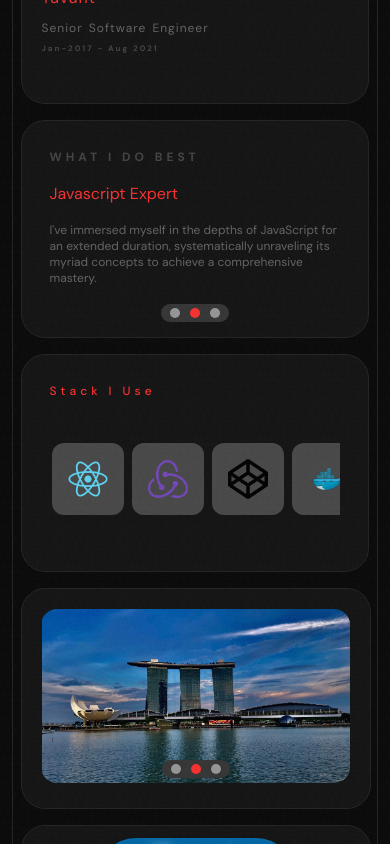
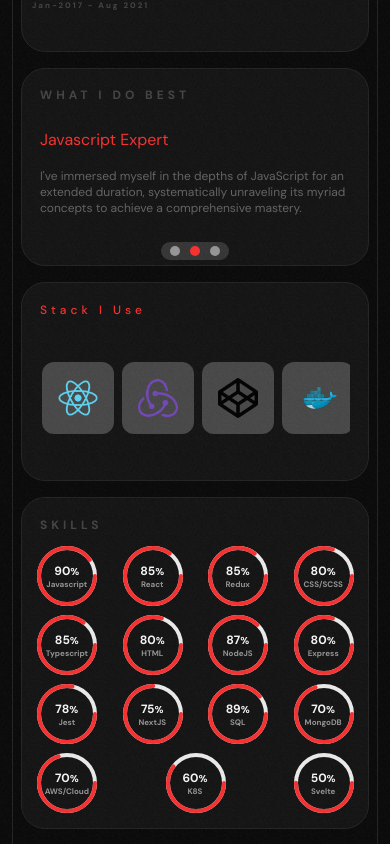
Before and after one commit to shreykr2802/bento-box-crispy, a SvelteKit app: page /about in a window 390 px wide. Shown: the part 980-1824 px from the top of the page. Built offline with nearby package versions, Linux system fonts and the light colour scheme.

Commit message:
UI fixes

```diff
--- /dev/null
+++ b/src/component/atoms/CircleProgress.svelte
@@ -0,0 +1,85 @@
+<script>
+	export let skillPercentage;
+    export let skillName;
+</script>
+
+<div class="box" style="--skillPercentage: {skillPercentage}">
+	<div class="percent">
+		<svg>
+			<circle cx="28" cy="28" r="28"></circle>
+			<circle cx="28" cy="28" r="28"></circle>
+		</svg>
+		<div class="num">
+			<h2>{skillPercentage}<span>%</span></h2>
+			<span class="text">{skillName}</span>
+		</div>
+	</div>
+</div>
+
+<style lang="scss">
+	.box {
+		display: flex;
+		justify-content: center;
+		align-items: center;
+		position: relative;
+		flex-direction: column;
+		transition: transform 0.2s;
+		.percent {
+			width: 65px;
+			height: 65px;
+			position: relative;
+			svg {
+				width: 65px;
+				height: 65px;
+				position: relative;
+				circle {
+					width: 65px;
+					height: 65px;
+					fill: none;
+					stroke-width: 4;
+					stroke: #000;
+					transform: translate(5px, 5px);
+					stroke-dasharray: 176;
+					stroke-dashoffset: 176;
+					stroke-linecap: round;
+
+					&:nth-child(1) {
+						stroke-dashoffset: 0;
+						stroke: #f3f3f3;
+					}
+					&:nth-child(2) {
+						stroke-dashoffset: calc(176 - (176 * var(--skillPercentage)) / 100);
+						stroke: var(--color-red-neon);
+					}
+				}
+			}
+			.num {
+				top: 0;
+				left: 0;
+				width: 100%;
+				height: 100%;
+				display: flex;
+				flex-direction: column;
+				justify-content: center;
+				align-items: center;
+				position: absolute;
+				color: #fff;
+
+				h2 {
+					font-size: 12px;
+					margin: 0;
+					padding: 0;
+					span {
+						font-size: 10px;
+					}
+				}
+				.text {
+                    font-size: 8px;
+					padding:  0;
+					color: #999;
+					font-weight: 700;
+				}
+			}
+		}
+	}
+</style>
--- a/src/component/molecule/About/AboutContent.svelte
+++ b/src/component/molecule/About/AboutContent.svelte
@@ -6,6 +6,7 @@
 	import Outside2 from '$lib/images/Outside2.webp';
 	import Outside3 from '$lib/images/Outside3.webp';
 	import DarkLightMode from '../../atoms/DarkLightMode.svelte';
+	import CircleProgress from '../../atoms/CircleProgress.svelte';
 
 	const slidesToDisplay = [
 		{
@@ -106,12 +107,40 @@
 						<Carousel slidesToDisplay={imagesToDisplay} showButtons={false} />
 					</section>
 				</div>
+				<div class="box7">
+					<section>
+						<h5 class="box-sub-title">SKILLS</h5>
+						<div class="skills">
+							<CircleProgress skillPercentage={90} skillName="Javascript" />
+							<CircleProgress skillPercentage={85} skillName="React" />
+							<CircleProgress skillPercentage={85} skillName="Redux" />
+							<CircleProgress skillPercentage={80} skillName="CSS/SCSS" />
+							<CircleProgress skillPercentage={85} skillName="Typescript" />
+							<CircleProgress skillPercentage={80} skillName="HTML" />
+							<CircleProgress skillPercentage={87} skillName="NodeJS" />
+							<CircleProgress skillPercentage={80} skillName="Express" />
+							<CircleProgress skillPercentage={78} skillName="Jest" />
+							<CircleProgress skillPercentage={75} skillName="NextJS" />
+							<CircleProgress skillPercentage={89} skillName="SQL" />
+							<CircleProgress skillPercentage={70} skillName="MongoDB" />
+							<CircleProgress skillPercentage={70} skillName="AWS/Cloud" />
+							<CircleProgress skillPercentage={60} skillName="K8S" />
+							<CircleProgress skillPercentage={50} skillName="Svelte" />
+						</div>
+					</section>
+				</div>
+			</div>
+		</div>
+		<div class="column">
+			<div class="col-group">
 				<div class="box6">
 					<DarkLightMode />
 					<div class="made-text">
 						<span>made with ♥️ in&nbsp;</span> <span class="svelte">svelte</span>
 					</div>
-					<div class="made-text">created with the idea of <span class="svelte">bento-box</span></div>
+					<div class="made-text">
+						created with the idea of <span class="svelte">bento-box</span>
+					</div>
 				</div>
 			</div>
 		</div>
@@ -129,7 +158,7 @@
 		.container {
 			margin: 4rem 10%;
 			display: flex;
-			flex-direction: row;
+			flex-flow: row wrap;
 			gap: 1rem;
 			justify-content: center;
 
@@ -211,7 +240,26 @@
 					}
 
 					.box4 {
-						flex-grow: 0.7;
+						flex-grow: 1;
+					}
+
+					.box7 {
+						section {
+							overflow: hidden;
+							margin: 0.5rem;
+							height: 100%;
+							.box-sub-title {
+								margin: 0.5rem 0 0.5rem 0.5rem;
+							}
+							.skills {
+								display: flex;
+								flex-flow: row wrap;
+								align-items: center;
+								justify-content: space-between;
+								gap: 0.25rem;
+								border: 0;
+							}
+						}
 					}
 
 					.box5 {
@@ -223,7 +271,6 @@
 
 					.box6 {
 						flex-grow: 1;
-						width: 100%;
 						display: flex;
 						flex-direction: column;
 						align-items: center;
@@ -239,6 +286,9 @@
 							color: var(--color-red-neon);
 						}
 					}
+				}
+				&:nth-child(3) {
+					width: min((100% - 2rem), 60rem);
 				}
 			}
 		}
@@ -263,36 +313,62 @@
 							}
 						}
 					}
+					&:nth-child(1) {
+						.col-group:nth-child(2) {
+							width: 50%;
+						}
+					}
+					&:nth-child(2) {
+						.col-group:nth-child(1) {
+							width: 50%;
+						}
+						.col-group:nth-child(2) {
+							.box5 {
+								order: 2;
+							}
+							.box7 {
+								order: 1;
+							}
+						}
+					}
+					&:nth-child(3) {
+						width: 100%;
+					}
 				}
 			}
 		}
 
-		@media (max-width: 1100px) {
+		// @media (max-width: 850px) {
+		// 	.container {
+		// 		.column {
+		// 			flex-flow: row wrap;
+		// 			.box4 {
+		// 				flex-grow: 1;
+		// 			}
+		// 		}
+		// 		.column:nth-child(2) {
+		// 			.col-group:nth-child(2) {
+		// 				flex-flow: row nowrap;
+		// 				div {
+		// 					width: 50%;
+		// 				}
+		// 			}
+		// 		}
+		// 	}
+		// }
+
+		@media (max-width: 850px) {
 			.container {
+				margin: 5rem 1% 1% 1%;
+
 				.column {
 					flex-flow: row wrap;
 					.box4 {
 						flex-grow: 1;
 					}
-				}
-				.column:nth-child(2) {
-					.col-group:nth-child(2) {
-						flex-flow: row nowrap;
-						div {
-							width: 50%;
-						}
-					}
-				}
-			}
-		}
-
-		@media (max-width: 850px) {
-			.container {
-				margin: 3rem 1% 1% 1%;
-
-				.column {
 					.col-group {
 						div {
+							padding: 0.15rem;
 							section {
 								margin: 0.5rem !important;
 							}
@@ -316,20 +392,44 @@
 							}
 						}
 					}
+					&:nth-child(1) {
+						.col-group:nth-child(2) {
+							width: 100%;
+						}
+					}
+					&:nth-child(2) {
+						.col-group:nth-child(1) {
+							width: 100%;
+						}
+						.col-group:nth-child(2) {
+							flex-flow: row nowrap;
+							div {
+								width: 100%;
+							}
+							.box5 {
+								order: 2;
+							}
+							.box7 {
+								order: 1;
+							}
+						}
+					}
+					&:nth-child(3) {
+						width: 100%;
+					}
 				}
 			}
 		}
 
 		@media (max-width: 780px) {
 			.container {
-				margin: 4rem 1% 1% 1%;
 				.column:nth-child(2) {
 					.col-group:nth-child(2) {
 						flex-direction: column;
 						width: 100%;
 						div {
 							min-height: auto;
-							width: calc(100% - var(--diff-factor));
+							width: auto;
 						}
 					}
 				}
```
Also changed, not shown: src/component/molecule/Home/HomeNameDetails.svelte (+109 -30 lines).
